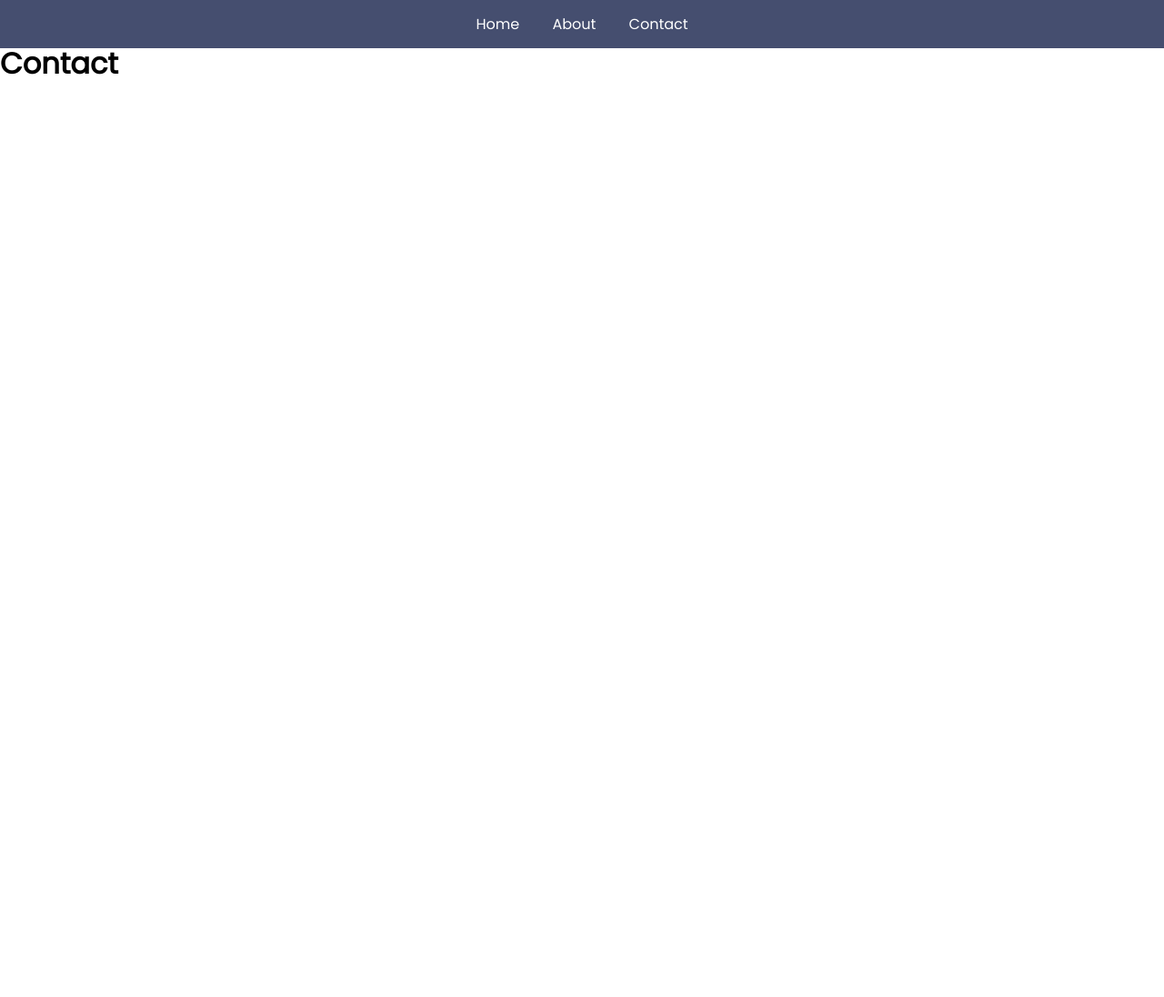
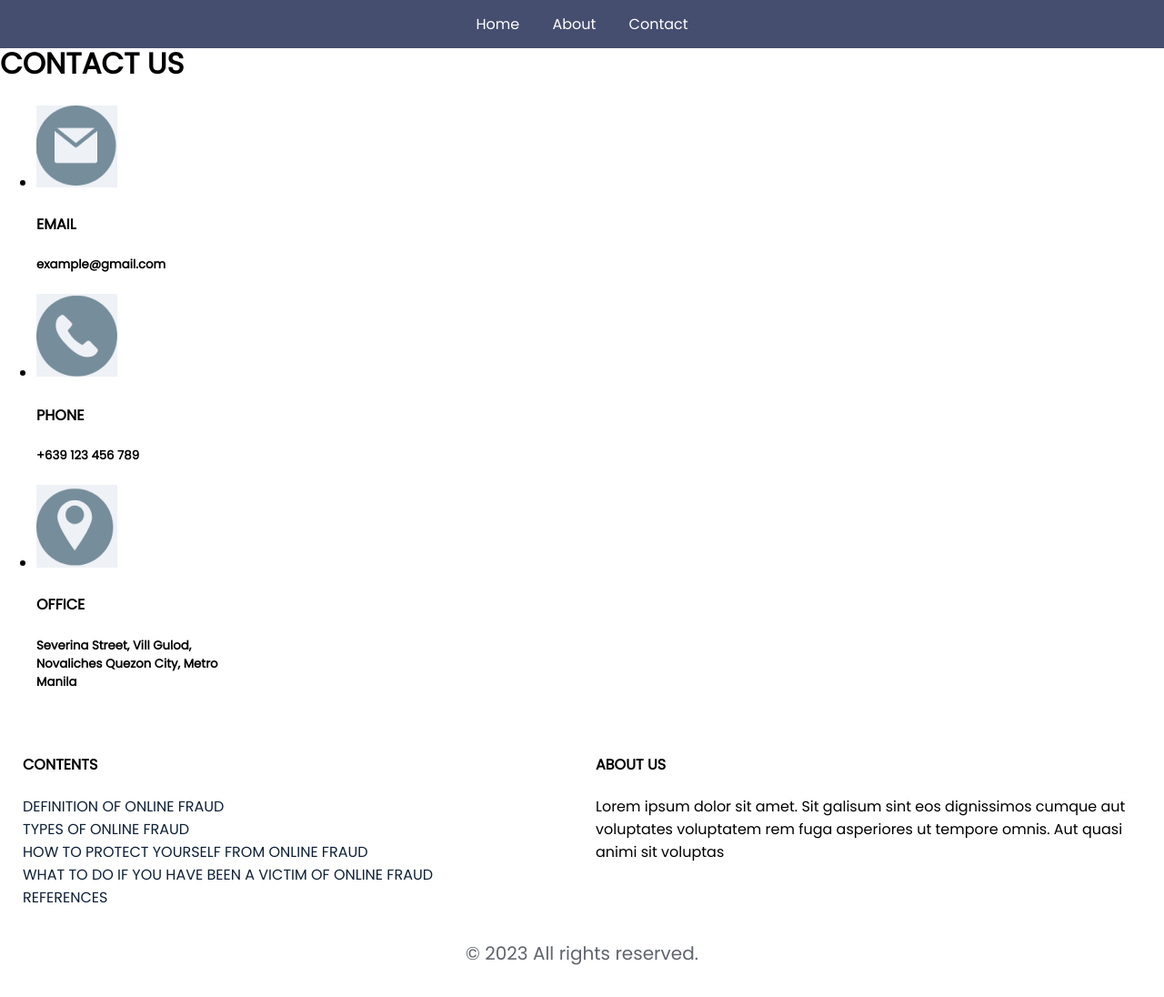
Before and after one commit to sabacsain/WebDev, a plain HTML site: page contact.html in a window 1280 px wide. Shown: the whole page at 91% size. Before the commit the page ends 800 px from the top, so only its background shows below. Drawn offline with Linux system fonts and the light colour scheme.

Commit message:
UPDATE - added about and contact html

```diff
--- a/contact.html
+++ b/contact.html
@@ -1,3 +1,14 @@
+<!DOCTYPE html>
+<html lang="en">
+<head>
+  <meta charset="UTF-8">
+  <meta http-equiv="X-UA-Compatible" content="IE=edge">
+  <meta name="viewport" content="width=device-width, initial-scale=1.0">
+  <title>Definition of Online Fraud</title>
+</head>
+<body>
+
+
 <!-- Navigation Bar -->
 <nav>
   <ul>
@@ -10,7 +21,66 @@
 
 
 <!-- CONTACT -->
-<div class="contact">
+<div class="contact-section">
   <br>
-  <h1>Contact</h1>
+
+  <h1>CONTACT US</h1>
+
+
+  <ul class="contact-container">
+
+    <li class="email">
+      <img src="images/contact/email.png" alt="email icon">
+      <h4>EMAIL</h4>
+      <h5>example@gmail.com</h5>
+    </li>
+
+    <li class="phone">
+      <img src="images/contact/phone.png" alt="phone icon">
+      <h4>PHONE</h4>
+      <h5>+639 123 456 789</h5>
+    </li>
+
+    <li class="office">
+      <img src="images/contact/location.png" alt="pffice icon">
+      <h4>OFFICE</h4>
+      <h5>
+        Severina Street, Vill Gulod, <br>
+        Novaliches Quezon City,  Metro <br>
+        Manila
+      </h5>
+    </li>
+
+  </ul>
+
 </div>
+
+
+ <!-- FOOTER -->
+ <br>
+ <div class="footer-section">
+
+   <div class="footer-text">
+
+     <div class="contents">
+       <h4>CONTENTS</h4>
+       <a href="definition.html">DEFINITION OF ONLINE FRAUD</a> <br>
+       <a href="types.html">TYPES OF ONLINE FRAUD</a> <br>
+       <a href="protect.html">HOW TO PROTECT YOURSELF FROM ONLINE FRAUD</a> <br>
+       <a href="victim.html">WHAT TO DO IF YOU HAVE BEEN A VICTIM OF ONLINE FRAUD</a> <br>
+       <a href="/index.html#references-section">REFERENCES</a> <br>
+     </div>
+
+     <div class="about">
+       <h4>ABOUT US</h4>
+       <p>
+         Lorem ipsum dolor sit amet. Sit galisum sint eos dignissimos cumque aut voluptates
+         voluptatem rem fuga asperiores ut tempore omnis. Aut quasi animi sit voluptas
+       </p>
+     </div>
+
+   </div>
+
+   <h5>© 2023 All rights reserved.<h5>
+
+ </div>
```
Also changed, not shown: about.html (+63 -2 lines).
